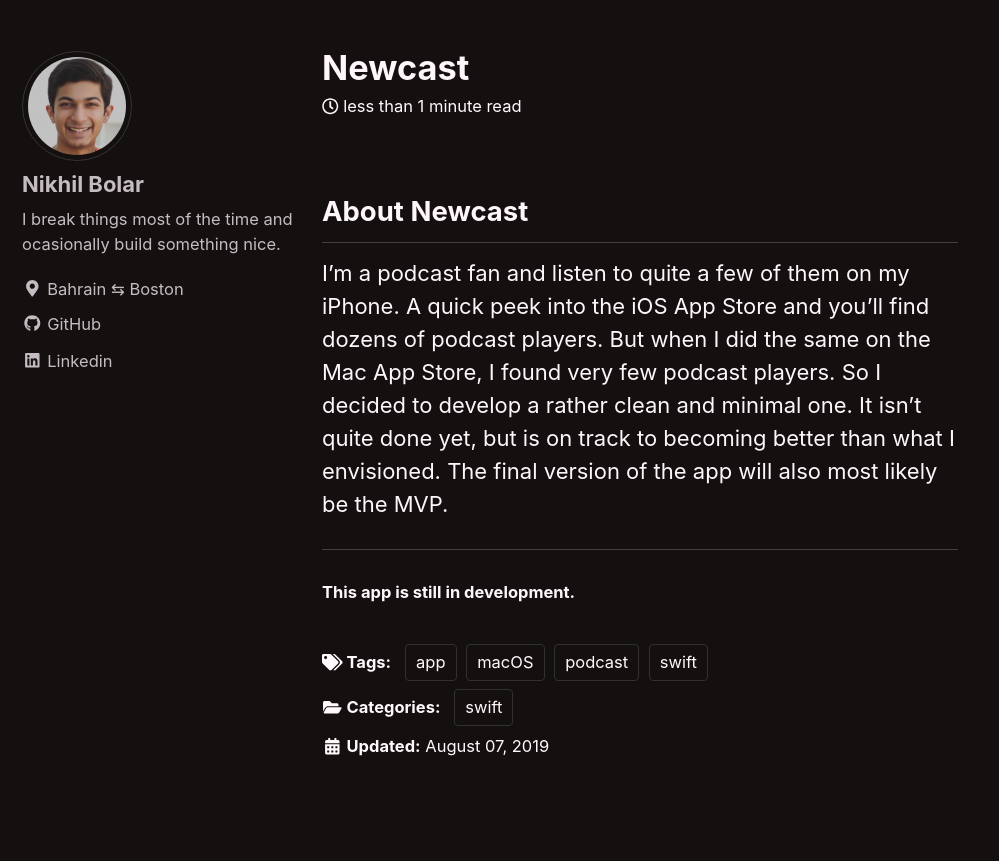
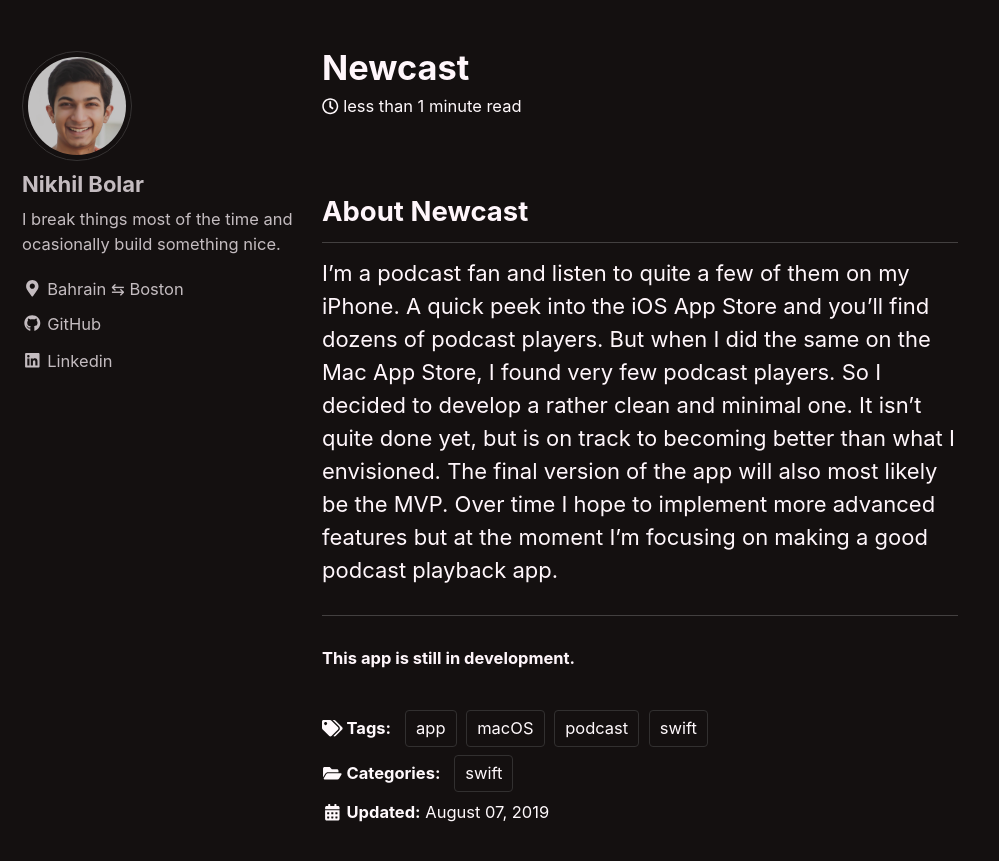
Before and after one commit to nbolar/nbolar.github.io, a Jekyll site: the page built from _posts/2019-08-01-newcast.md, in a window 1280 px wide and 900 px high, scrolled down 293 px. Shown: the top 861 px of the window, without its empty margins (0-999 px from the left). Built offline with Jekyll 4.4.1, drawn with Linux system fonts in a browser that asks for light colours; cached includes are drawn as plain includes.

Commit message:
Updated Newcast Info

```diff
--- a/_posts/2019-08-01-newcast.md
+++ b/_posts/2019-08-01-newcast.md
@@ -9,7 +9,7 @@ excerpt: "macOS app, Swift, Podcast"
 ---
 
 ## About Newcast
-I'm a podcast fan and listen to quite a few of them on my iPhone. A quick peek into the iOS App Store and you'll find dozens of podcast players. But when I did the same on the Mac App Store, I found very few podcast players. So I decided to develop a rather clean and minimal one. It isn't quite done yet, but is on track to becoming better than what I envisioned. The final version of the app will also most likely be the MVP.
+I'm a podcast fan and listen to quite a few of them on my iPhone. A quick peek into the iOS App Store and you'll find dozens of podcast players. But when I did the same on the Mac App Store, I found very few podcast players. So I decided to develop a rather clean and minimal one. It isn't quite done yet, but is on track to becoming better than what I envisioned. The final version of the app will also most likely be the MVP. Over time I hope to implement more advanced features but at the moment I'm focusing on making a good podcast playback app.
 
 ________
 
```
